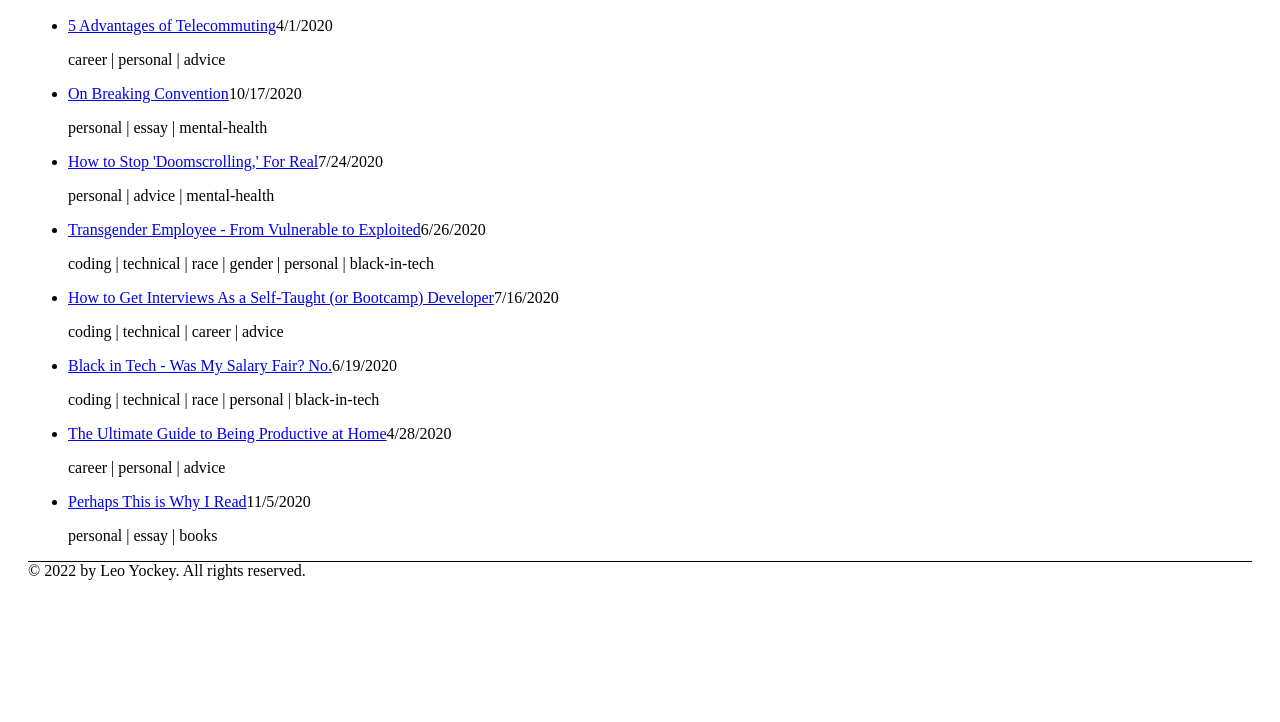
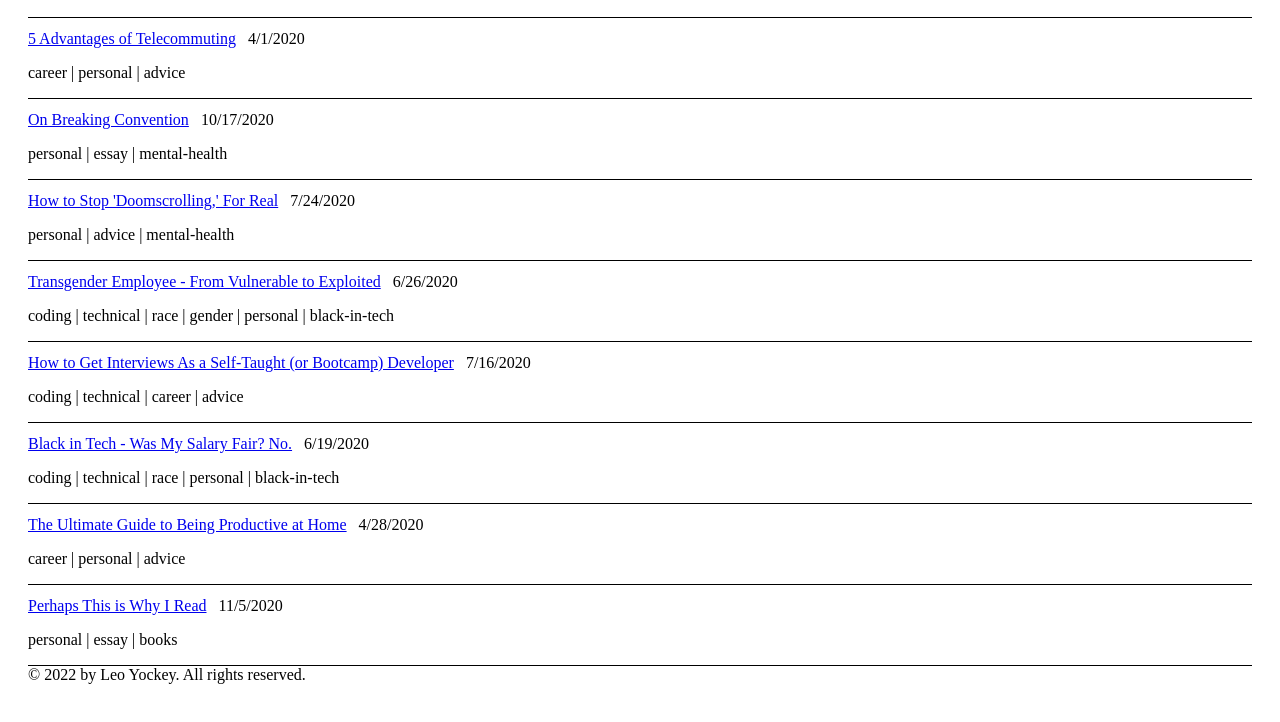
Before and after one commit to leovolving/website, a plain HTML site: page pages/blog.html in a window 1280 px wide. Shown: the part 78-800 px from the top of the page. Drawn offline with Linux system fonts and the light colour scheme.

Commit message:
blog list initial

```diff
--- a/styles/index.css
+++ b/styles/index.css
@@ -1,6 +1,7 @@
 body {
   padding: 20px;
 }
+/* header */
 
 header {
   border-bottom: 1px solid;
@@ -25,6 +26,24 @@ header {
   margin-left: 8px;
 }
 
+/* lists */
+
+.list {
+  padding-left: 0;
+  list-style-type: none;
+}
+
+.blog-list li {
+  border-top: 1px solid;
+  padding-top: 12px;
+}
+
+.blog-list a {
+  margin-right: 12px;
+}
+
+/* footer */
+
 footer {
   border-top: 1px solid;
 }
```
